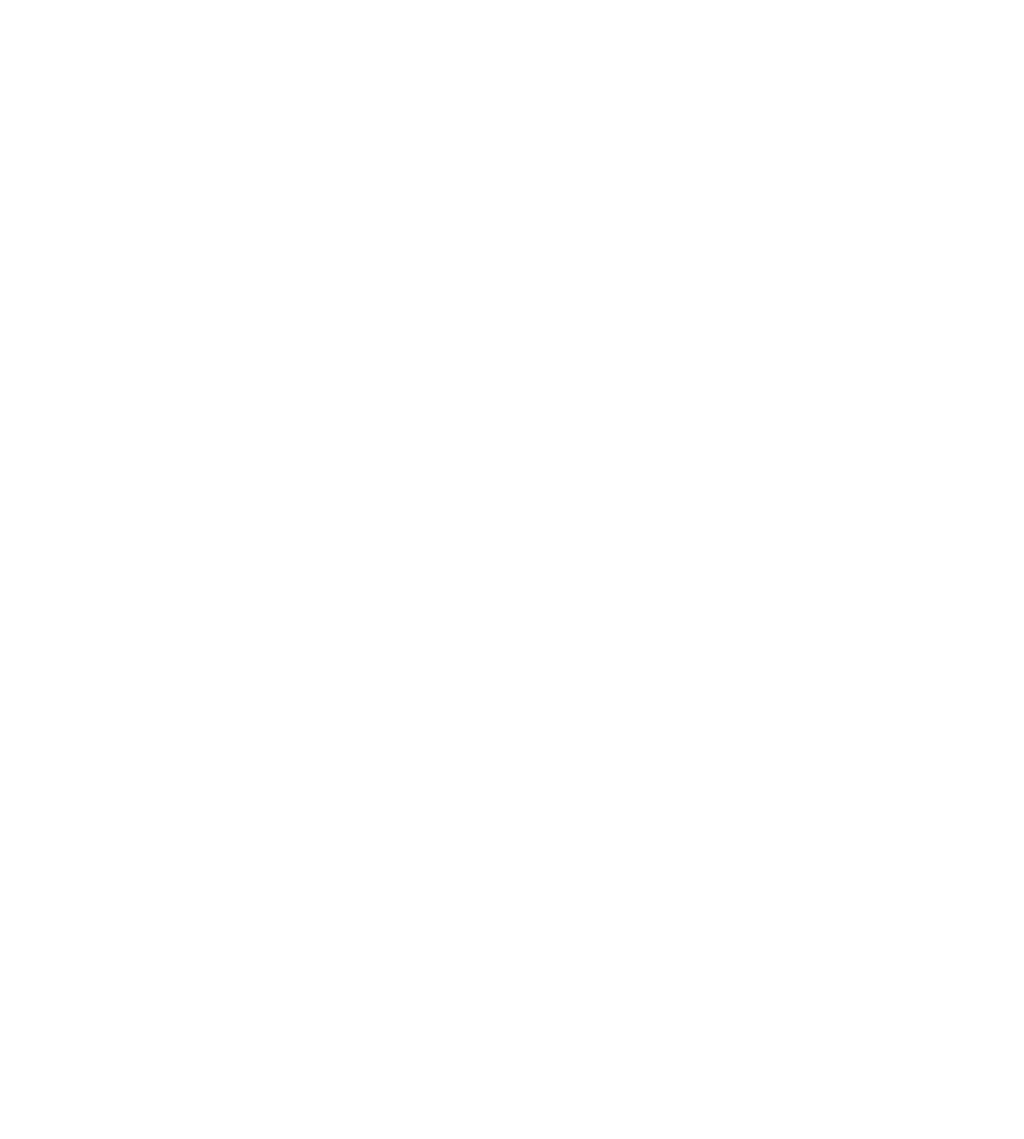
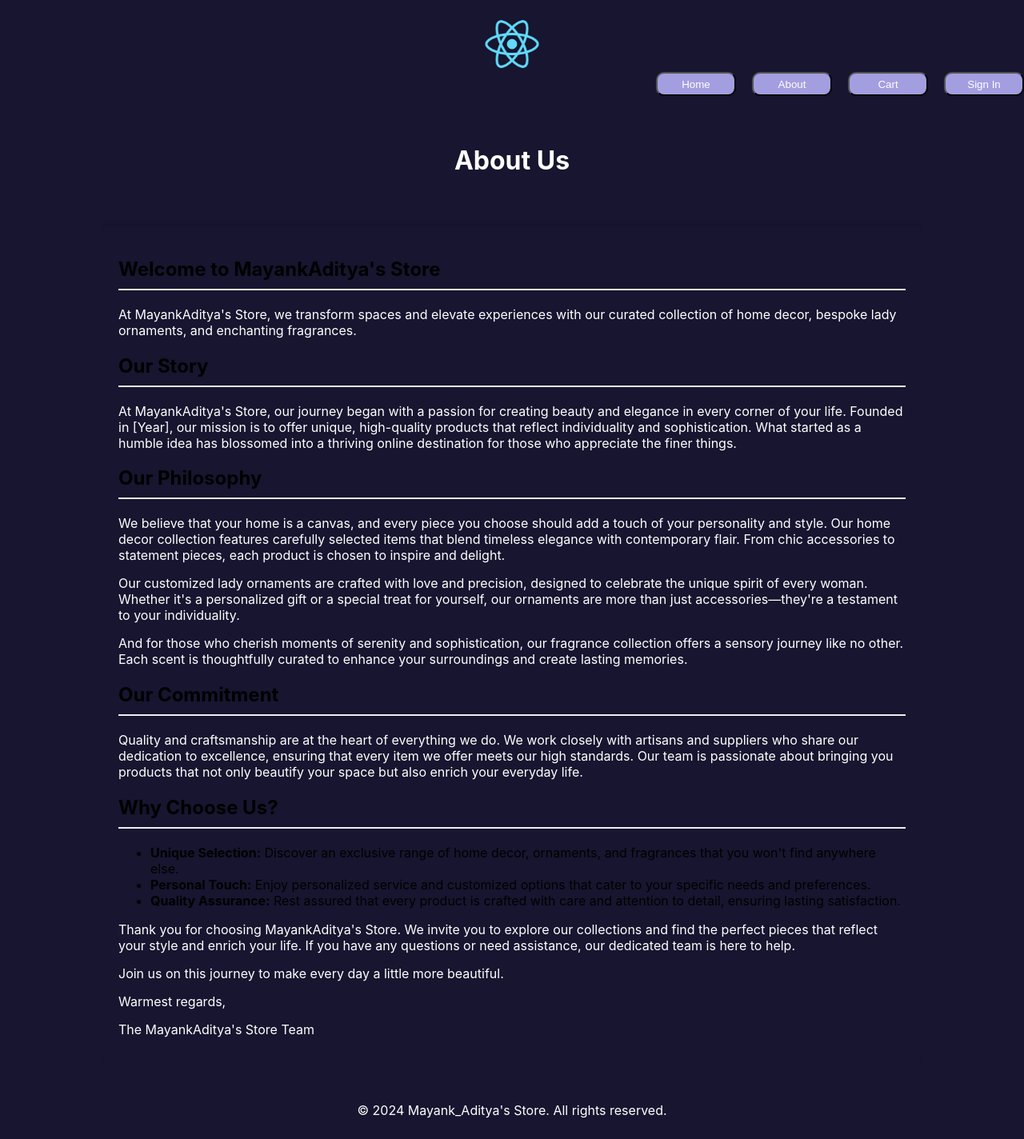
Before and after one commit to mayankaditya0/sample-website, a React (Create React App) app: page /about in a window 1280 px wide. Before the commit this address had no page. Shown: the whole page at 80% size. Before the commit the page ends 800 px from the top, so only its background shows below. Built offline with nearby package versions, Linux system fonts and the light colour scheme.

Commit message:
some ui fixes

```diff
--- a/package.json
+++ b/package.json
@@ -8,6 +8,7 @@
     "@testing-library/user-event": "^13.5.0",
     "axios": "^1.7.7",
     "contentful": "^10.15.1",
+    "notistack": "^3.0.1",
     "react": "^18.3.1",
     "react-dom": "^18.3.1",
     "react-router-dom": "^6.26.2",
--- a/src/App.css
+++ b/src/App.css
@@ -43,10 +43,56 @@
 }
 .markque{
   width: 100%;
+  display: flex;
   background: #61dafb;
   color: white;
+  align-items: center;
+  justify-content: center;
+  text-align: center;
+  height: 72px;
+}
+.home{
+  background-color: #17152f;
+  height: 100%;
 }
 
+
+.container {
+  width: 80%;
+  margin: auto;
+  overflow: hidden;
+}
+/* h1, h2, h3 {
+  color:white;
+} */
+.header {
+  background: #17152f;
+  color: #fff;
+  padding: 20px 0;
+  text-align: center;
+}
+.content {
+  padding: 20px;
+  background: #17152f;
+  margin-top: 20px;
+  border-radius: 8px;
+  box-shadow: 0 0 10px rgba(0,0,0,0.1);
+}
+.content h2 {
+  border-bottom: 2px solid #eee;
+  padding-bottom: 10px;
+}
+.content p {
+  margin: 15px 0;
+  color: white;
+}
+.footer {
+  text-align: center;
+  padding: 10px;
+  background: #17152f;
+  color: #fff;
+  margin-top: 20px;
+}
 .App-link {
   color: #61dafb;
 }
@@ -76,6 +122,7 @@
       box-shadow: 0 2px 4px rgba(0, 0, 0, 0.1);
       overflow: hidden;
       width: 300px;
+      height: 660px;
       display: flex;
       flex-direction: column;
       align-items: center;
@@ -91,7 +138,7 @@
       border-bottom: 1px solid #ddd;
       margin-bottom: 15px;
       width: 100%;
-      height: auto;
+      height: 80%;
 
   }
     .product-tile h2 {
--- a/src/App.js
+++ b/src/App.js
@@ -1,9 +1,9 @@
 import React, { useState } from 'react';
 import { BrowserRouter as Router, Route, Routes } from 'react-router-dom';
-// import axios from 'axios';
-
+import Layout from './components/Layout';
 import Home from './components/Home';
 import Cart from './components/Cart';
+import About from './components/About';
 
 function App() {
   const [cart, setCart] = useState([]);
@@ -15,11 +15,14 @@ function App() {
  console.log('cart',cart);
   return (
     <Router>
-      <Routes>
-        <Route path="/" element={<Home addToCart={addToCart} />} />
-        <Route path="/cart" element={<Cart cart={cart} />} />
-      </Routes>
-    </Router>
+            <Routes>
+                <Route path="/" element={<Layout><Home addToCart={addToCart} /></Layout>} />
+                <Route path="/about" element={<Layout><About /></Layout>} />
+                <Route path="/cart" element={<Layout><Cart cart={cart} /></Layout>} />
+                {/* <Route path="/signIn" element={<Layout><SignIn /></Layout>} /> */}
+
+            </Routes>
+        </Router>
   );
 }
 
--- /dev/null
+++ b/src/components/About.js
@@ -0,0 +1,49 @@
+import '../App.css';
+const About = (props) => {
+
+  return (
+    <div>
+
+<header className="header">
+        <h1>About Us</h1>
+    </header>
+
+    <div className="container">
+        <div className="content">
+            <h2>Welcome to MayankAditya's Store</h2>
+            <p>At MayankAditya's Store, we transform spaces and elevate experiences with our curated collection of home decor, bespoke lady ornaments, and enchanting fragrances.</p>
+
+            <h2>Our Story</h2>
+            <p>At MayankAditya's Store, our journey began with a passion for creating beauty and elegance in every corner of your life. Founded in [Year], our mission is to offer unique, high-quality products that reflect individuality and sophistication. What started as a humble idea has blossomed into a thriving online destination for those who appreciate the finer things.</p>
+
+            <h2>Our Philosophy</h2>
+            <p>We believe that your home is a canvas, and every piece you choose should add a touch of your personality and style. Our home decor collection features carefully selected items that blend timeless elegance with contemporary flair. From chic accessories to statement pieces, each product is chosen to inspire and delight.</p>
+            <p>Our customized lady ornaments are crafted with love and precision, designed to celebrate the unique spirit of every woman. Whether it's a personalized gift or a special treat for yourself, our ornaments are more than just accessories—they're a testament to your individuality.</p>
+            <p>And for those who cherish moments of serenity and sophistication, our fragrance collection offers a sensory journey like no other. Each scent is thoughtfully curated to enhance your surroundings and create lasting memories.</p>
+
+            <h2>Our Commitment</h2>
+            <p>Quality and craftsmanship are at the heart of everything we do. We work closely with artisans and suppliers who share our dedication to excellence, ensuring that every item we offer meets our high standards. Our team is passionate about bringing you products that not only beautify your space but also enrich your everyday life.</p>
+
+            <h2>Why Choose Us?</h2>
+            <ul>
+                <li><strong>Unique Selection:</strong> Discover an exclusive range of home decor, ornaments, and fragrances that you won't find anywhere else.</li>
+                <li><strong>Personal Touch:</strong> Enjoy personalized service and customized options that cater to your specific needs and preferences.</li>
+                <li><strong>Quality Assurance:</strong> Rest assured that every product is crafted with care and attention to detail, ensuring lasting satisfaction.</li>
+            </ul>
+
+            <p>Thank you for choosing MayankAditya's Store. We invite you to explore our collections and find the perfect pieces that reflect your style and enrich your life. If you have any questions or need assistance, our dedicated team is here to help.</p>
+            <p>Join us on this journey to make every day a little more beautiful.</p>
+
+            <p>Warmest regards,</p>
+            <p>The MayankAditya's Store Team</p>
+        </div>
+    </div>
+
+    <footer className="footer">
+        <p>&copy; 2024 Mayank_Aditya's Store. All rights reserved.</p>
+    </footer>
+    </div>
+  );
+};
+
+export default About;
--- a/src/components/Cart.js
+++ b/src/components/Cart.js
@@ -6,7 +6,7 @@ const Cart = (props) => {
 
   const placeOrder = () => {
     // Format the props.cart items
-const cartItems = props.cart.map((item) => ({
+const cartItems = props?.cart?.map((item) => ({
       title: item.productName,
       price: item.productPrice,
     }));
@@ -23,19 +23,19 @@ axios.post('/api/notify-admin', { cartItems })
     return <h2>Order placed successfully!</h2>;
   }
 
-  console.log('^^^^^^^^',props);
+
 
   return (
-    <div className="props.cart">
+    <div style={{width:"100%", color:'white', height: "100vh"}}>
       <h1>Your Cart</h1>
       <ul>
-{props.cart.map((product, index) => (
+      {props?.cart?.map((product, index) => (
           <li key={index}>
             {product.productName} - ${product.productPrice}
           </li>
         ))}
       </ul>
-      <button onClick={placeOrder}>Place Order</button>
+      <button style={{backgroundColor:'#61dafb', color:'white', height:'30px', width:'100px', marginLeft:'8px', borderRadius:'8px'}}onClick={placeOrder}>Place Order</button>
     </div>
   );
 };
--- /dev/null
+++ b/src/components/Header.js
@@ -0,0 +1,22 @@
+import React from 'react';
+import { useNavigate } from 'react-router-dom';
+
+function Header() {
+    const navigate = useNavigate();
+
+    return (
+        <header className="header">
+            <div className="logo">
+                <img className="logo" src="logo192.png" alt="Company Logo" />
+            </div>
+            <nav className="nav-buttons">
+                <button onClick={() => navigate('/')}>Home</button>
+                <button onClick={() => navigate('/about')}>About</button>
+                <button onClick={() => navigate('/cart')}>Cart</button>
+                <button onClick={() => navigate('/signIn')}>Sign In</button>
+            </nav>
+        </header>
+    );
+}
+
+export default Header;
--- a/src/components/Home.js
+++ b/src/components/Home.js
@@ -1,5 +1,9 @@
 import React, { useEffect, useState } from 'react';
 import { createClient } from 'contentful';
+import { useNavigate } from 'react-router-dom';
+import { SnackbarProvider } from 'notistack';
+import { useSnackbar } from 'notistack';
+
 import '../App.css';
 const envId = 'dev';
 const client = createClient({
@@ -10,6 +14,7 @@ const client = createClient({
 
 const Home = ({ addToCart }) => {
   const [products, setProducts] = useState([]);
+  const navigate = useNavigate();
 
   useEffect(() => {
     client.getEntries({ content_type: 'product' })
@@ -18,37 +23,28 @@ const Home = ({ addToCart }) => {
         setProducts(response.items);
       }).catch(console.error);
 }, []);
+const { enqueueSnackbar } = useSnackbar();
+    const addToCartSnack = (product) => {
+        enqueueSnackbar(`${product.productName} added to cart!`, { variant: 'success' });
+    };
 
 return (
   <>
+  <SnackbarProvider maxSnack={3}>
   <div>
-    <div className="markque"><p>
-    <span><b>Today Only:  </b>50% off on every product. <b onClick={() => window.location.href = "/"}>SHOP NOW ▸</b></span>
-      </p>
-    </div>
-  <header className="header">
-        <div className="logo">
-          <img className="logo" src="logo192.png" alt="Company Logo" />
-        </div>
-        <nav className="nav-buttons">
-          <button onClick={() => window.location.href = "/"}>Home</button>
-          <button onClick={() => window.location.href = "/about"}>About Us</button>
-          <button onClick={() => window.location.href = "/signin"}>Sign In</button>
-          <button onClick={() => window.location.href = "/cart"}>Cart</button>
-        </nav>
-  </header>
-  </div>
    <div className="product-list">
     {products.map((product) => (
     <div className="product-tile" key={product.sys.id}>
-         <img style={{height:'100%', width:'100%'}}src={product.fields.productImage.fields.file.url} alt={product.fields.title} />
+         <img style={{height:'70%', width:'100%'}}src={product.fields.productImage.fields.file.url} alt={product.fields.title} />
          <h2>{product.fields.productName}</h2>
          <h3>{product.fields.productDescription}</h3>
          <p>RS {product.fields.productPrice}</p>
-         <button onClick={() => addToCart(product.fields)}>Add to Cart</button>
+         <button onClick={() => {addToCart(product.fields); addToCartSnack(product.fields);}}>Add to Cart</button>
     </div>
      ))}
    </div>
+   </div>
+   </SnackbarProvider>
    </>
 );
 }
--- /dev/null
+++ b/src/components/Layout.js
@@ -0,0 +1,15 @@
+import React from 'react';
+import Header from './Header';
+
+function Layout({ children }) {
+    return (
+        <div>
+            <Header />
+            <main className='home'>
+                {children}
+            </main>
+        </div>
+    );
+}
+
+export default Layout;
```
Also changed, not shown: 1 other file (tests, documents, lock files or other folders).
